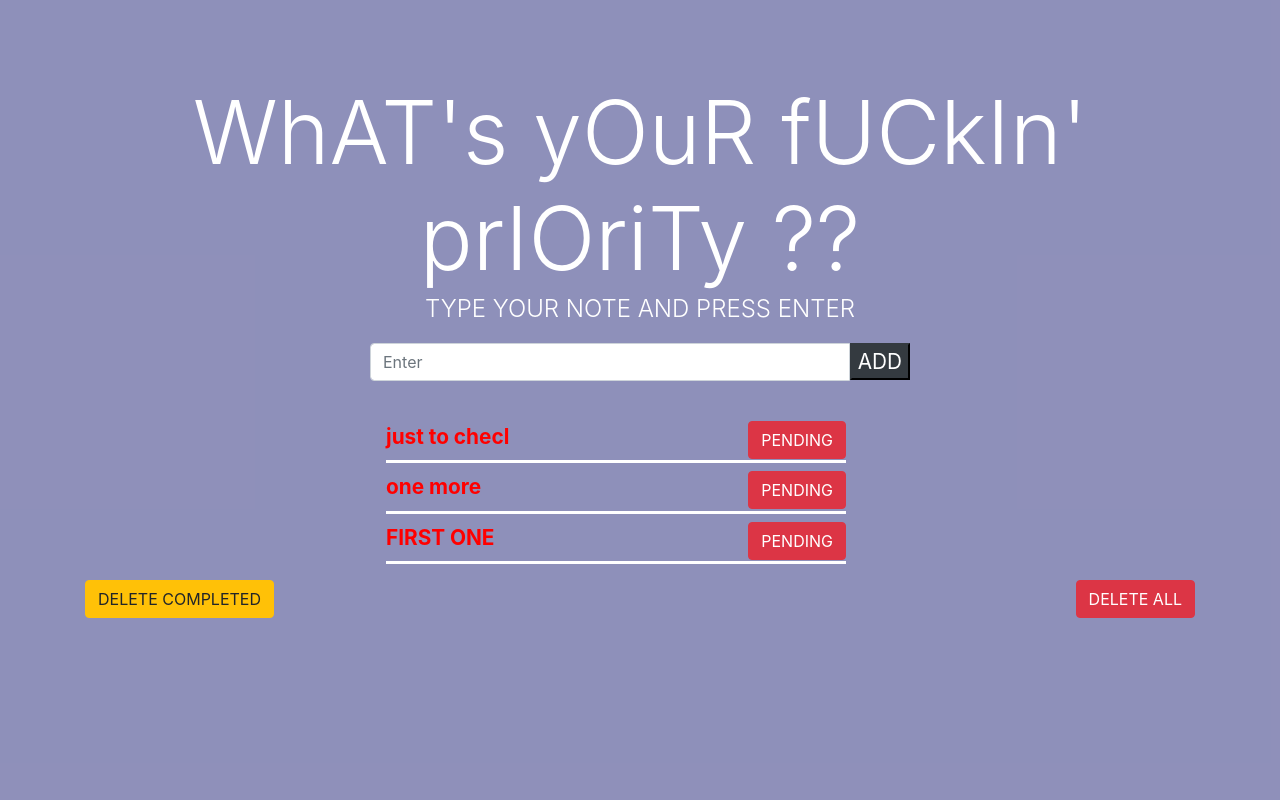
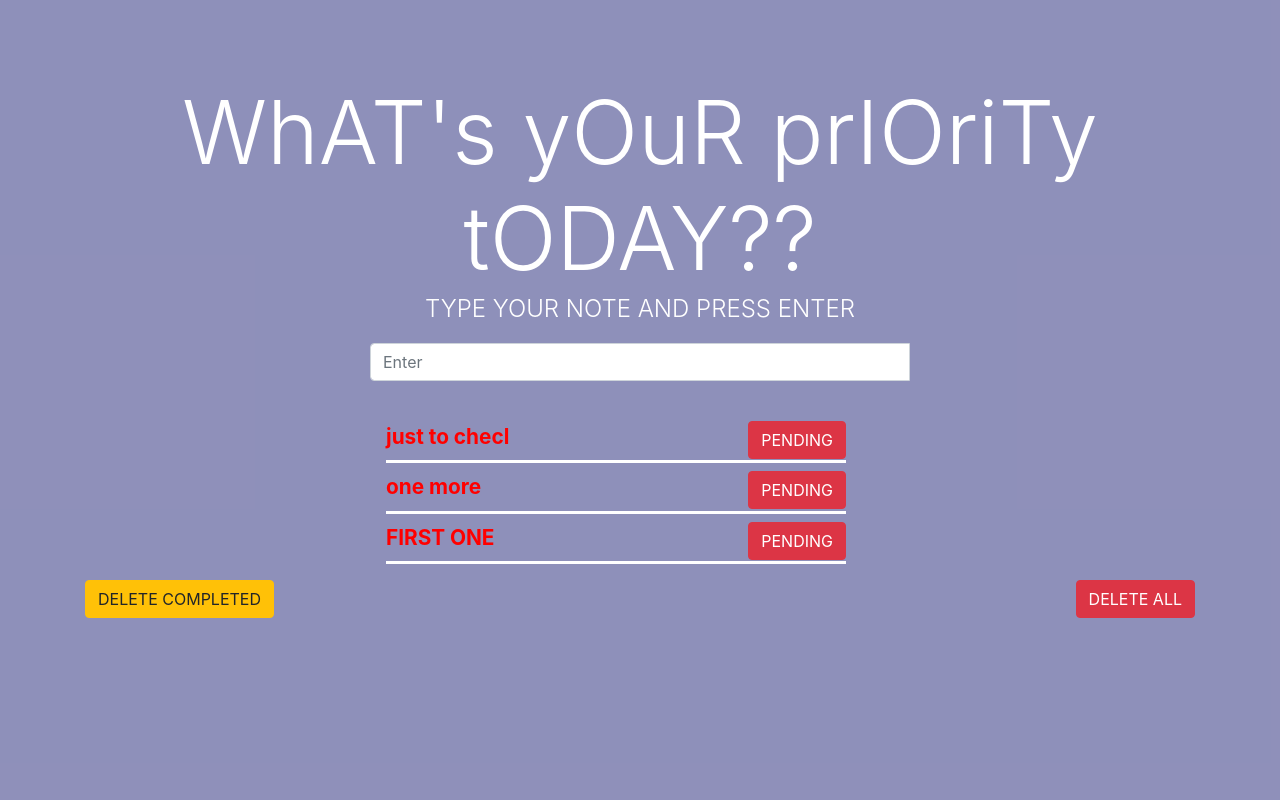
Before and after one commit to ronitrathod-007/todo_project, a Django app: page / in a window 1280 px wide. Run offline with Django 3.2, Linux system fonts and the light colour scheme; data comes from the database, SQL or seed files in the repository; some libraries are stand-ins or nearby versions.

Commit message:
Update index.html

```diff
--- a/todo_app/templates/todo_app/index.html
+++ b/todo_app/templates/todo_app/index.html
@@ -17,7 +17,7 @@
 <body>
 	<div class="hero">
 		<div class="container">
-			<h1 class="display-2 text-center">WhAT's yOuR fUCkIn' prIOriTy ??</h1>
+			<h1 class="display-2 text-center">WhAT's yOuR prIOriTy tODAY??</h1>
 			<p class="lead text-center">TYPE YOUR NOTE AND PRESS ENTER</p>
 			<div class="row">
 				<form action="{% url 'add' %}" method="POST" class="col-lg-6 col-8 mx-auto" role="form">
@@ -25,7 +25,7 @@
 					<div class="input-group">
 						{{ form.task }}
 						<span>
-							<a href="{% url 'add' %}"><button id="btn" type="button" class="tn btn-dark">ADD</button></a>
+
 						</span>
 					</div>
 				</form>
```
